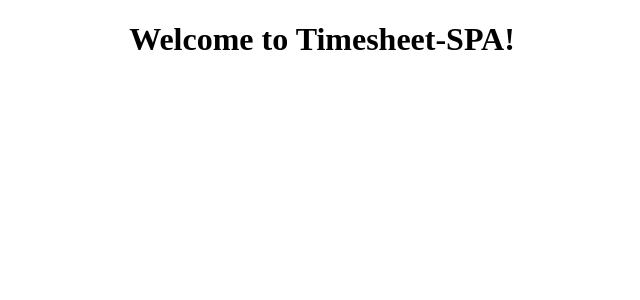
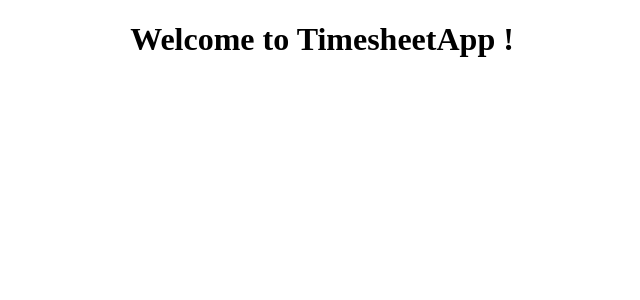
Before and after one commit to robin67200/Timesheet, an Angular app in the folder Timesheet-SPA/: page / in a window 1280 px wide. Shown: the top 300 px of the page, without its empty margins (318-958 px from the left). Built offline with nearby package versions, Linux system fonts and the light colour scheme; no server answers.

Commit message:
Initial Commit

```diff
--- a/Timesheet-SPA/src/app/app.component.html
+++ b/Timesheet-SPA/src/app/app.component.html
@@ -1,7 +1,7 @@
 <!--The content below is only a placeholder and can be replaced.-->
 <div style="text-align:center">
   <h1>
-    Welcome to {{ title }}!
+    Welcome to TimesheetApp !
   </h1>
-  <app-client></app-client>
+  <router-outlet></router-outlet>
 </div>
--- a/Timesheet-SPA/src/app/app.module.ts
+++ b/Timesheet-SPA/src/app/app.module.ts
@@ -4,6 +4,12 @@ import { HttpClientModule } from '@angular/common/http';
 
 import { AppComponent } from './app.component';
 import { ClientComponent } from './client/client.component';
+import { Routes, RouterModule } from '@angular/router';
+
+
+const appRoutes: Routes = [
+   {path: 'clients', component: ClientComponent}
+];
 
 @NgModule({
    declarations: [
@@ -12,7 +18,8 @@ import { ClientComponent } from './client/client.component';
    ],
    imports: [
       BrowserModule,
-      HttpClientModule
+      HttpClientModule,
+      RouterModule.forRoot(appRoutes)
    ],
    providers: [],
    bootstrap: [
```
